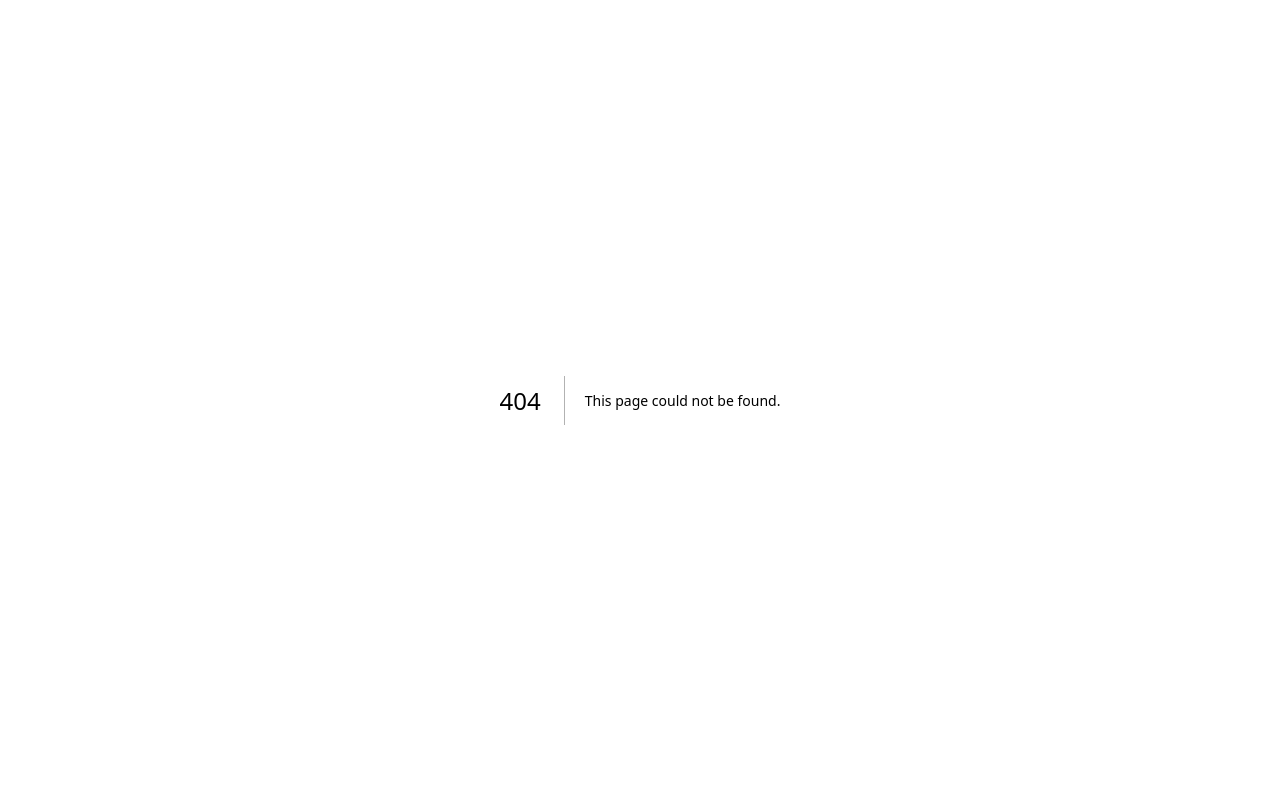
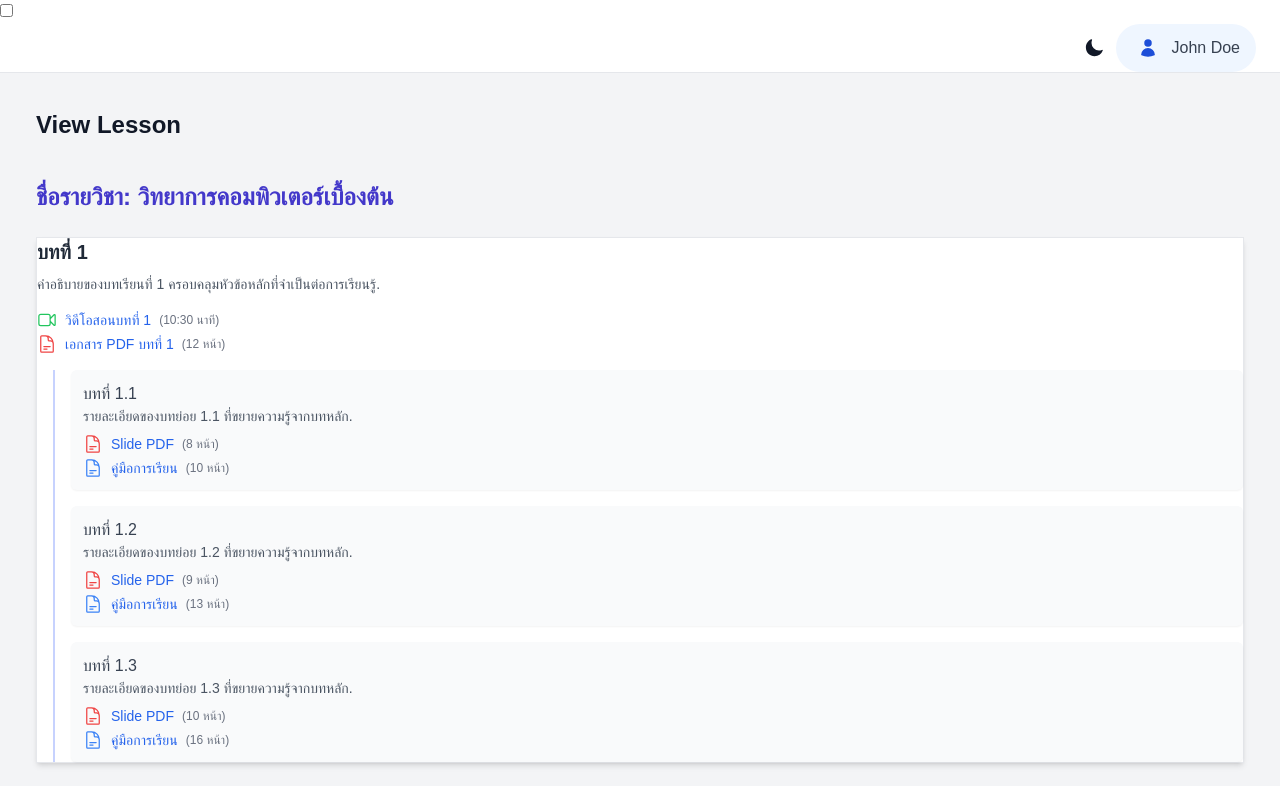
Before and after one commit to Uma-MCMXC/self-paced-learning, a Next.js app in the folder frontend/: page /lecturer/lesson/view/1 in a window 1280 px wide. Before the commit this address had no page. Shown: the top 786 px of the page. Built offline with nearby package versions, Linux system fonts and the light colour scheme.

Commit message:
frontend: lesson view page

```diff
--- /dev/null
+++ b/frontend/app/lecturer/lesson/view/[courseId]/page.tsx
@@ -0,0 +1,128 @@
+'use client'
+
+import React from 'react'
+import PageContainer from '@/app/components/ui/PageContainer'
+import CardContainer from '@/app/components/ui/CardContainer'
+import { DocumentTextIcon, VideoCameraIcon } from '@heroicons/react/24/outline'
+
+// 🔹 ฟังก์ชันเลือกไอคอนพร้อมสี
+const getIcon = (type: string) => {
+  switch (type) {
+    case 'video':
+      return <VideoCameraIcon className="w-5 h-5 mr-2 text-green-500" />
+    case 'pdf':
+      return <DocumentTextIcon className="w-5 h-5 mr-2 text-red-500" />
+    case 'doc':
+      return <DocumentTextIcon className="w-5 h-5 mr-2 text-blue-500" />
+    default:
+      return <DocumentTextIcon className="w-5 h-5 mr-2" />
+  }
+}
+
+// 🔹 ข้อมูลบทเรียนตัวอย่าง
+const lessons = Array.from({ length: 10 }, (_, i) => ({
+  id: `lesson-${i + 1}`,
+  title: `บทที่ ${i + 1}`,
+  description: `คำอธิบายของบทเรียนที่ ${i + 1} ครอบคลุมหัวข้อหลักที่จำเป็นต่อการเรียนรู้.`,
+  contents: [
+    {
+      type: 'video',
+      label: `วิดีโอสอนบทที่ ${i + 1}`,
+      duration: `${10 + i}:${(i * 2 + 30) % 60}`.padStart(5, '0'), // เช่น 12:34
+      url: '#',
+    },
+    {
+      type: 'pdf',
+      label: `เอกสาร PDF บทที่ ${i + 1}`,
+      pages: 12 + i * 2,
+      url: '#',
+    },
+  ],
+  subLessons: Array.from({ length: 3 }, (_, j) => ({
+    id: `lesson-${i + 1}-sub-${j + 1}`,
+    title: `บทที่ ${i + 1}.${j + 1}`,
+    description: `รายละเอียดของบทย่อย ${i + 1}.${j + 1} ที่ขยายความรู้จากบทหลัก.`,
+    attachments: [
+      {
+        type: 'pdf',
+        label: 'Slide PDF',
+        pages: 8 + j,
+        url: '#',
+      },
+      {
+        type: 'doc',
+        label: 'คู่มือการเรียน',
+        pages: 10 + j * 3,
+        url: '#',
+      },
+    ],
+  })),
+}))
+
+export default function LessonViewPage() {
+  return (
+    <PageContainer title="View Lesson">
+      <div className="text-2xl font-bold text-indigo-700 dark:text-white mb-6 mt-10">
+        ชื่อรายวิชา: วิทยาการคอมพิวเตอร์เบื้องต้น
+      </div>
+
+      <div className="space-y-6">
+        {lessons.map((lesson) => (
+          <CardContainer key={lesson.id} className="shadow-md">
+            <div className="text-xl font-semibold text-gray-800 dark:text-white mb-2">
+              {lesson.title}
+            </div>
+            <p className="text-sm text-gray-600 dark:text-gray-300 mb-4">{lesson.description}</p>
+
+            {/* 🔸 ไฟล์หลัก */}
+            <div className="mb-4">
+              {lesson.contents.map((content, index) => (
+                <div
+                  key={index}
+                  className="flex items-center text-sm text-blue-600 hover:underline cursor-pointer mb-1"
+                >
+                  {getIcon(content.type)}
+                  <a href={content.url} target="_blank" rel="noopener noreferrer">
+                    {content.label}
+                  </a>
+                  <span className="ml-2 text-gray-500 dark:text-gray-400 text-xs">
+                    {content.type === 'video'
+                      ? `(${content.duration} นาที)`
+                      : `(${content.pages} หน้า)`}
+                  </span>
+                </div>
+              ))}
+            </div>
+
+            {/* 🔸 บทย่อย */}
+            <div className="ml-4 border-l-2 border-indigo-200 dark:border-indigo-600 pl-4 space-y-4">
+              {lesson.subLessons.map((sub) => (
+                <div key={sub.id} className="bg-gray-50 dark:bg-slate-800 p-3 rounded-md shadow-sm">
+                  <div className="text-base font-medium text-gray-700 dark:text-gray-200">
+                    {sub.title}
+                  </div>
+                  <div className="text-sm text-gray-600 dark:text-gray-400 mb-2">
+                    {sub.description}
+                  </div>
+                  <ul className="text-sm space-y-1">
+                    {sub.attachments.map((file, idx) => (
+                      <li key={idx} className="flex items-center text-blue-600 hover:underline">
+                        {getIcon(file.type)}
+                        <a href={file.url} target="_blank" rel="noopener noreferrer">
+                          {file.label}
+                        </a>
+                        <span className="ml-2 text-gray-500 dark:text-gray-400 text-xs">
+                          ({file.pages} หน้า)
+                        </span>
+                      </li>
+                    ))}
+                  </ul>
+                </div>
+              ))}
+            </div>
+          </CardContainer>
+        ))}
+      </div>
+    </PageContainer>
+  )
+}
```
